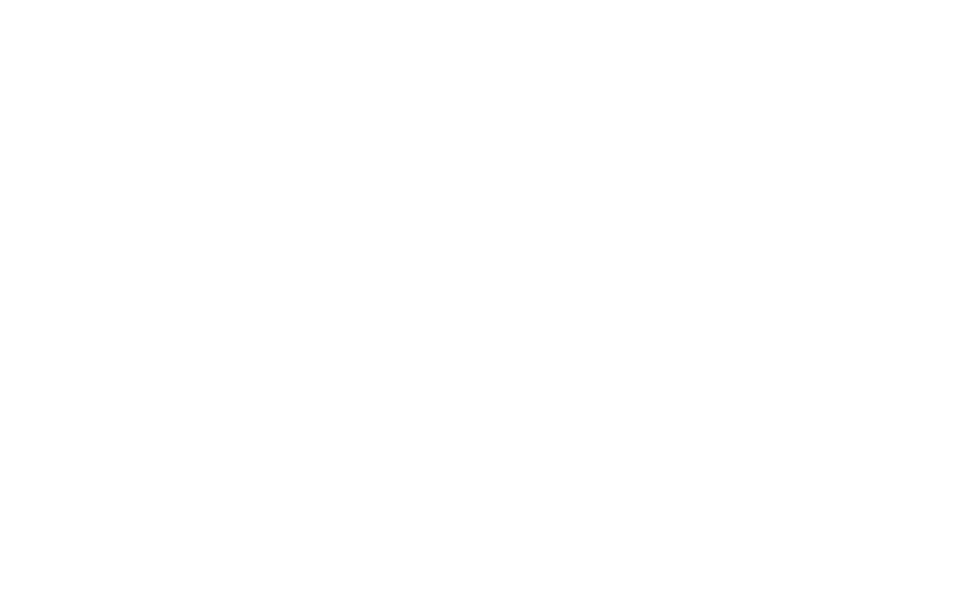
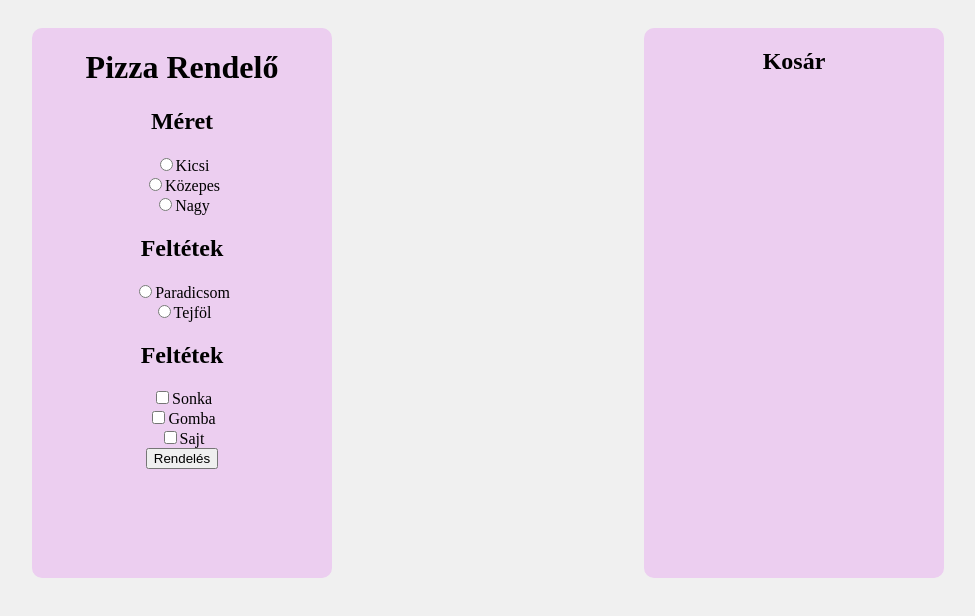
Before and after one commit to ErdeiFarkasGyula/pizzarendelo, a plain HTML site: page index.html in a window 1280 px wide. Shown: the whole page, without its empty margins (152-1127 px from the left). Drawn offline with Linux system fonts and the light colour scheme.

Commit message:
html css alap tema cucc ize valami ja

```diff
--- a/index.html
+++ b/index.html
@@ -8,6 +8,37 @@
     <title>Pizza Rendelő</title>
 </head>
 <body>
+    <div class="bar">
 
+        <h1>Pizza Rendelő</h1>
+        <div>
+            <h2>Méret</h2>
+            <input type="radio" id="kicsi">Kicsi
+            <br>
+            <input type="radio" id="kozepes">Közepes
+            <br>
+            <input type="radio" id="nagy">Nagy
+        </div>
+        <div>
+            <h2>Feltétek</h2>
+            <input type="radio"  id="paradicsom">Paradicsom
+            <br>
+            <input type="radio" id="tejfol">Tejföl
+        </div>
+        <div>
+            <h2>Feltétek</h2>
+            <input type="checkbox" id="sonka">Sonka
+            <br>
+            <input type="checkbox" id="gomba">Gomba
+            <br>
+            <input type="checkbox"  id="sajt">Sajt
+        </div>
+        <button id="rendelGomb">Rendelés</button>
+        <p id="osszeg"></p>
+    </div>
+    <div class="bar">
+        <h2>Kosár</h2>
+
+    </div>
 </body>
 </html>
--- a/style.css
+++ b/style.css
@@ -0,0 +1,18 @@
+body {
+    background-color: #f0f0f0;
+    padding: 20px;
+    border-radius: 5px;
+    display: flex;
+    flex-direction: row;
+    justify-content: space-around;
+    align-items: flex-start;
+}
+.bar {
+    text-align: center;
+    background-color: #eccef0;
+    margin: 0 10px;
+    border-radius: 10px;
+    height: 550px;
+    width: 300px;
+
+}
```
